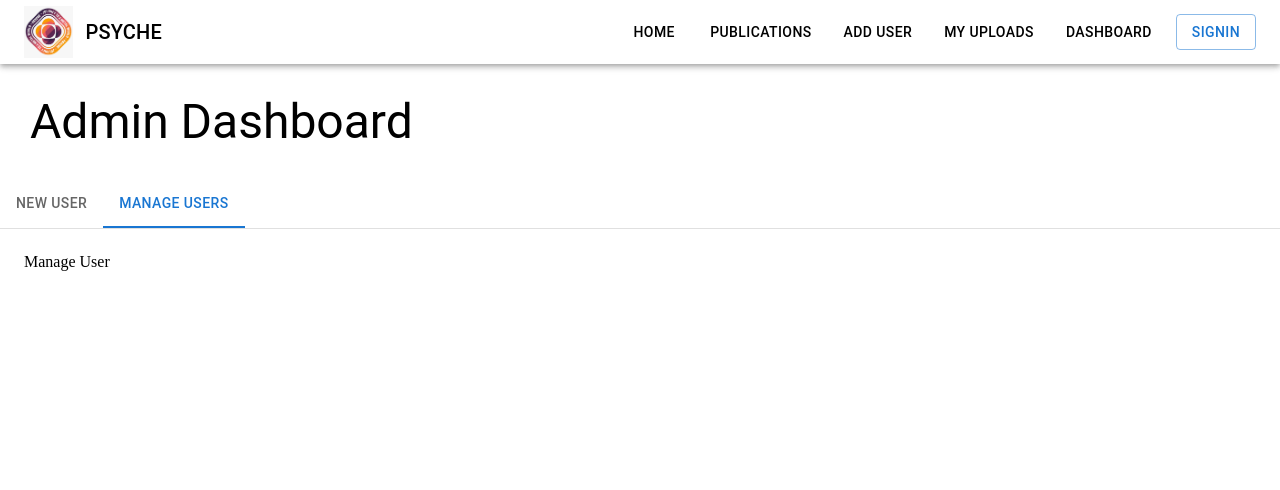
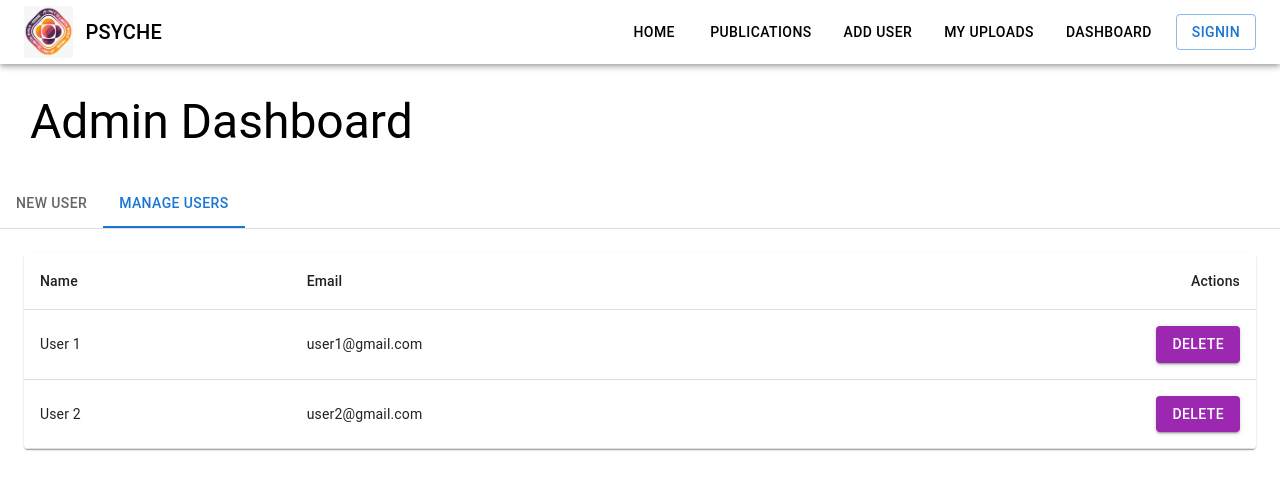
Before and after one commit to MissionToPsyche/tungesten_I7_PubSub, a React (Vite) app in the folder client/: page /dashboard in a window 1280 px wide. Both pictures are taken after a click on the tab "MANAGE USERS". Shown: the top 490 px of the page. Built offline with nearby package versions, Linux system fonts and the light colour scheme.

Commit message:
US117 Added Table and manage user functionality

```diff
--- a/client/src/components/Dashboard.jsx
+++ b/client/src/components/Dashboard.jsx
@@ -1,5 +1,5 @@
 import { useState } from "react";
-import { Typography, Tabs, Tab, Box, TextField, Button } from "@mui/material";
+import { Typography, Tabs, Tab, Box, TextField, Button, Table, TableBody, TableCell, TableContainer, TableHead, TableRow, Paper } from "@mui/material";
 
 function Dashboard() {
     const [value, setValue] = useState(0);
@@ -22,7 +22,7 @@ function Dashboard() {
                     <NewUser />
                 </TabPanel>
                 <TabPanel value={value} index={1}>
-                    Manage User
+                    <ManageUsers />
                 </TabPanel>
             </Box>
         </div>
@@ -68,7 +68,7 @@ function NewUser() {
 
     return (
         <>
-            <Typography sx={{ marginLeft: 60, marginBottom: 3 }} variant="h5">Enter Details for New User</Typography>
+            <Typography sx={{ marginLeft: "38%" , marginBottom: 3 }} variant="h5">Enter Details for New User</Typography>
             <form style={{ display: "flex", flexDirection: "column", alignItems: "center" }} onSubmit={handleSubmit}>
                 <TextField
                     label="Name"
@@ -90,4 +90,44 @@ function NewUser() {
     );
 }
 
+function ManageUsers() {
+    const users = [
+        { id: 1, name: 'User 1', email: 'user1@gmail.com' },
+        { id: 2, name: 'User 2', email: 'user2@gmail.com' },
+        // TODO: connect to the backend and fetch users
+    ];
+
+    const handleDelete = (userId) => {
+        // TODO: Implement delete user functionality
+        console.log("Delete user with id: ", userId);
+    };
+
+    return (
+        <TableContainer component={Paper}>
+            <Table sx={{ minWidth: 650 }} aria-label="simple table">
+                <TableHead>
+                    <TableRow>
+                        <TableCell>Name</TableCell>
+                        <TableCell>Email</TableCell>
+                        <TableCell align="right">Actions</TableCell>
+                    </TableRow>
+                </TableHead>
+                <TableBody>
+                    {users.map((user) => (
+                        <TableRow key={user.id}>
+                            <TableCell component="th" scope="row">
+                                {user.name}
+                            </TableCell>
+                            <TableCell>{user.email}</TableCell>
+                            <TableCell align="right">
+                                <Button variant="contained" color="secondary" onClick={() => handleDelete(user.id)}>Delete</Button>
+                            </TableCell>
+                        </TableRow>
+                    ))}
+                </TableBody>
+            </Table>
+        </TableContainer>
+    );
+}
+
 export default Dashboard;
```
